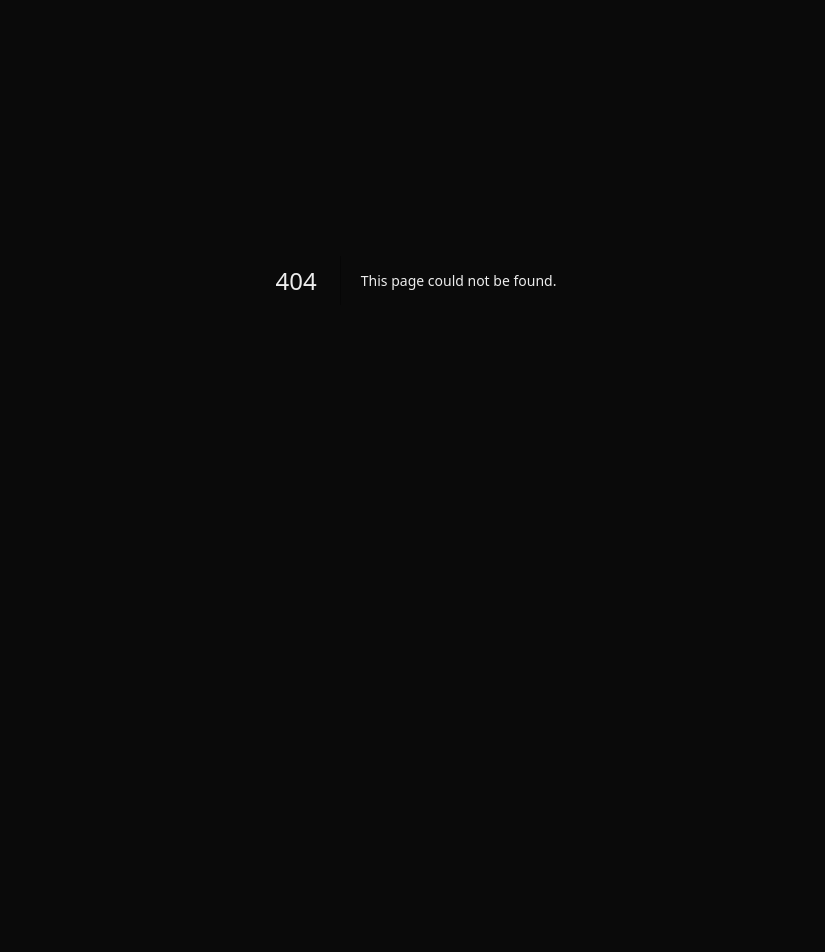
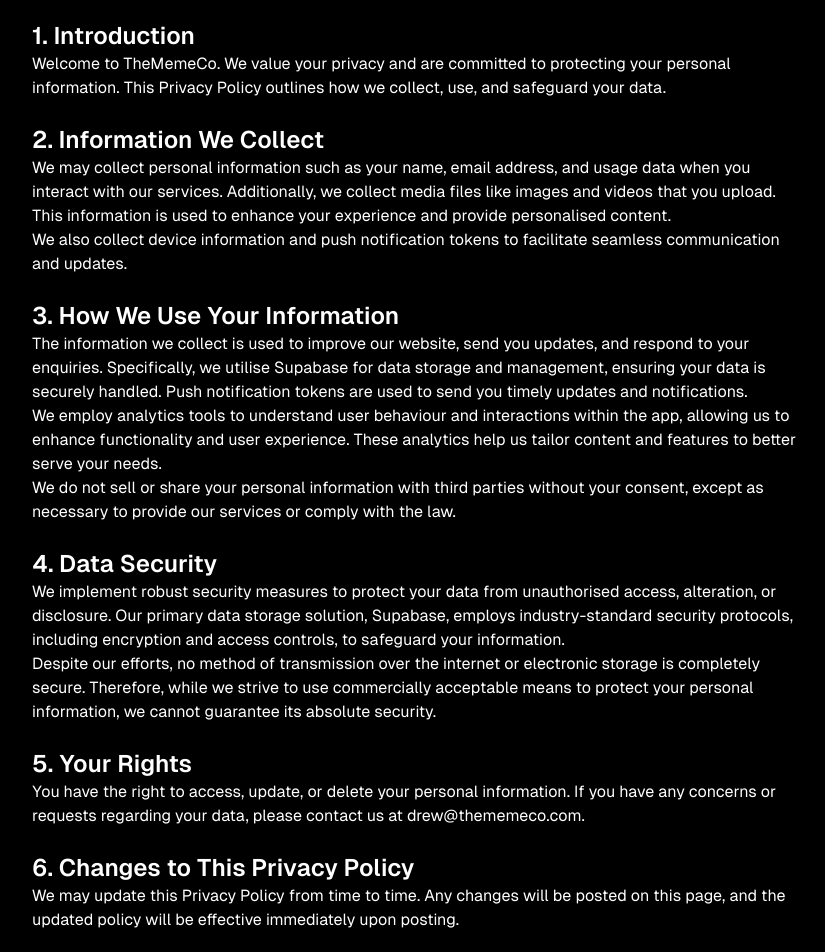
Before and after one commit to Andrewryanhyde/theMemeCo-landing, a Next.js app: page /privacy-policy in a window 1280 px wide. Before the commit this address had no page. Shown: the part 120-1072 px from the top of the page, without its empty margins (224-1049 px from the left). Before the commit the page ends 800 px from the top, so only its background shows below. Built offline with nearby package versions, Linux system fonts and the light colour scheme.

Commit message:
privacy-policy

```diff
--- /dev/null
+++ b/src/app/privacy-policy/page.tsx
@@ -0,0 +1,112 @@
+"use client";
+
+import Image from "next/image";
+import logoWhite from "../../../assets/logoWhite.png";
+
+export default function PrivacyPolicy() {
+  return (
+    <div className="flex flex-col items-center justify-center min-h-screen p-8 pb-20 gap-16 sm:p-20 bg-black text-white font-[family-name:var(--font-geist-sans)]">
+      <main className="max-w-3xl w-full text-left">
+        <h1 className="text-3xl font-bold mb-6">Privacy Policy</h1>
+
+        <section className="mb-6">
+          <h2 className="text-2xl font-semibold">1. Introduction</h2>
+          <p>
+            Welcome to TheMemeCo. We value your privacy and are committed to
+            protecting your personal information. This Privacy Policy outlines
+            how we collect, use, and safeguard your data.
+          </p>
+        </section>
+
+        <section className="mb-6">
+          <h2 className="text-2xl font-semibold">2. Information We Collect</h2>
+          <p>
+            We may collect personal information such as your name, email
+            address, and usage data when you interact with our services.
+            Additionally, we collect media files like images and videos that you
+            upload. This information is used to enhance your experience and
+            provide personalised content.
+          </p>
+          <p>
+            We also collect device information and push notification tokens to
+            facilitate seamless communication and updates.
+          </p>
+        </section>
+
+        <section className="mb-6">
+          <h2 className="text-2xl font-semibold">
+            3. How We Use Your Information
+          </h2>
+          <p>
+            The information we collect is used to improve our website, send you
+            updates, and respond to your enquiries. Specifically, we utilise
+            Supabase for data storage and management, ensuring your data is
+            securely handled. Push notification tokens are used to send you
+            timely updates and notifications.
+          </p>
+          <p>
+            We employ analytics tools to understand user behaviour and
+            interactions within the app, allowing us to enhance functionality
+            and user experience. These analytics help us tailor content and
+            features to better serve your needs.
+          </p>
+          <p>
+            We do not sell or share your personal information with third parties
+            without your consent, except as necessary to provide our services or
+            comply with the law.
+          </p>
+        </section>
+
+        <section className="mb-6">
+          <h2 className="text-2xl font-semibold">4. Data Security</h2>
+          <p>
+            We implement robust security measures to protect your data from
+            unauthorised access, alteration, or disclosure. Our primary data
+            storage solution, Supabase, employs industry-standard security
+            protocols, including encryption and access controls, to safeguard
+            your information.
+          </p>
+          <p>
+            Despite our efforts, no method of transmission over the internet or
+            electronic storage is completely secure. Therefore, while we strive
+            to use commercially acceptable means to protect your personal
+            information, we cannot guarantee its absolute security.
+          </p>
+        </section>
+
+        <section className="mb-6">
+          <h2 className="text-2xl font-semibold">5. Your Rights</h2>
+          <p>
+            You have the right to access, update, or delete your personal
+            information. If you have any concerns or requests regarding your
+            data, please contact us at drew@thememeco.com.
+          </p>
+        </section>
+
+        <section className="mb-6">
+          <h2 className="text-2xl font-semibold">
+            6. Changes to This Privacy Policy
+          </h2>
+          <p>
+            We may update this Privacy Policy from time to time. Any changes
+            will be posted on this page, and the updated policy will be
+            effective immediately upon posting.
+          </p>
+        </section>
+
+        <section className="mb-6">
+          <h2 className="text-2xl font-semibold">7. Contact Us</h2>
+          <p>
+            If you have any questions about this Privacy Policy, please contact
+            us at drew@thememeco.com.
+          </p>
+        </section>
+      </main>
+
+      <footer className="flex gap-6 flex-wrap items-center justify-center w-full py-4 bg-black text-white">
+        <Image src={logoWhite} alt="TheMemeCo logo" width={180} height={38} />
+        <p>© TheMemeCo 2024</p>
+      </footer>
+    </div>
+  );
+}
```
